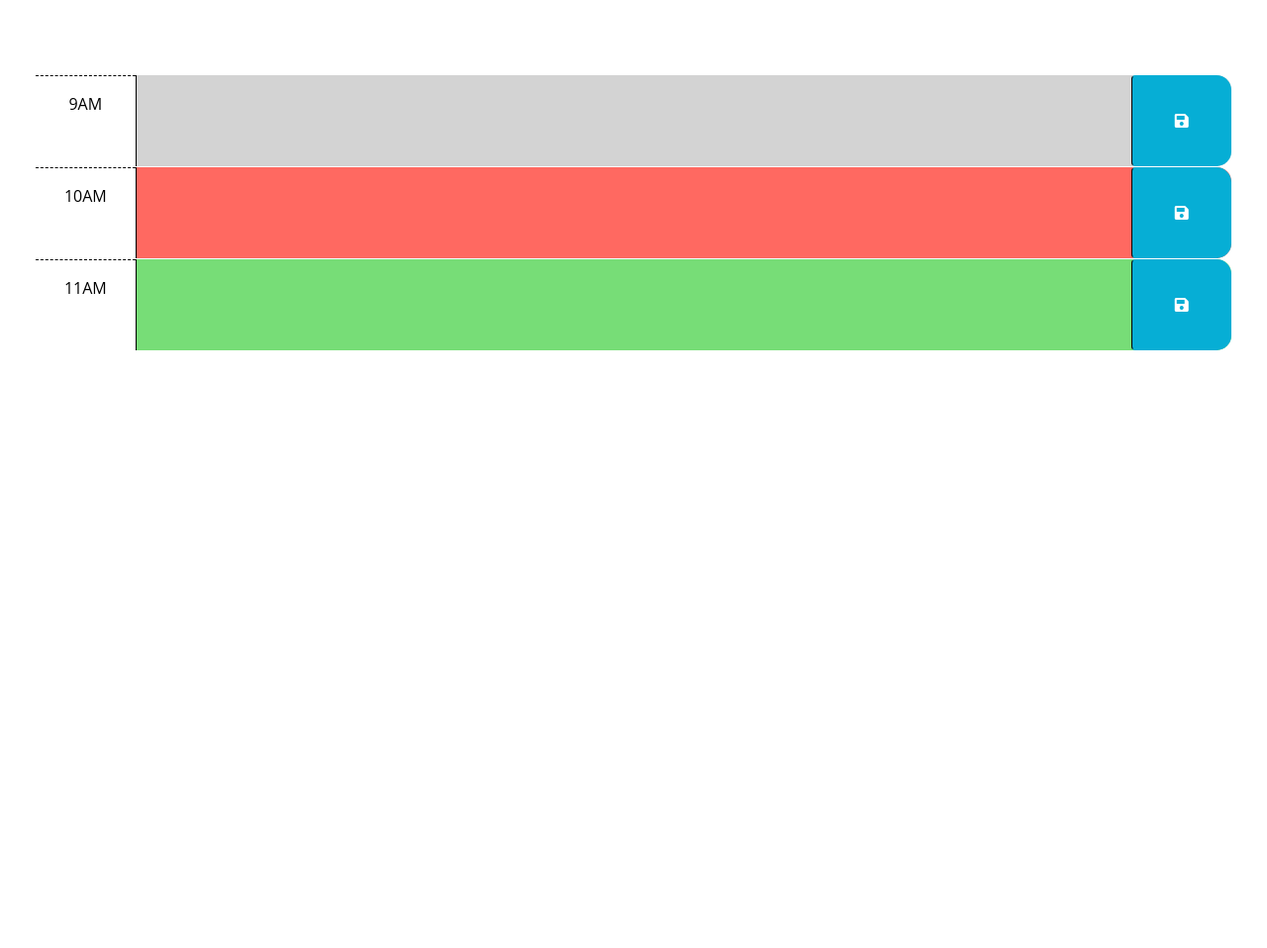
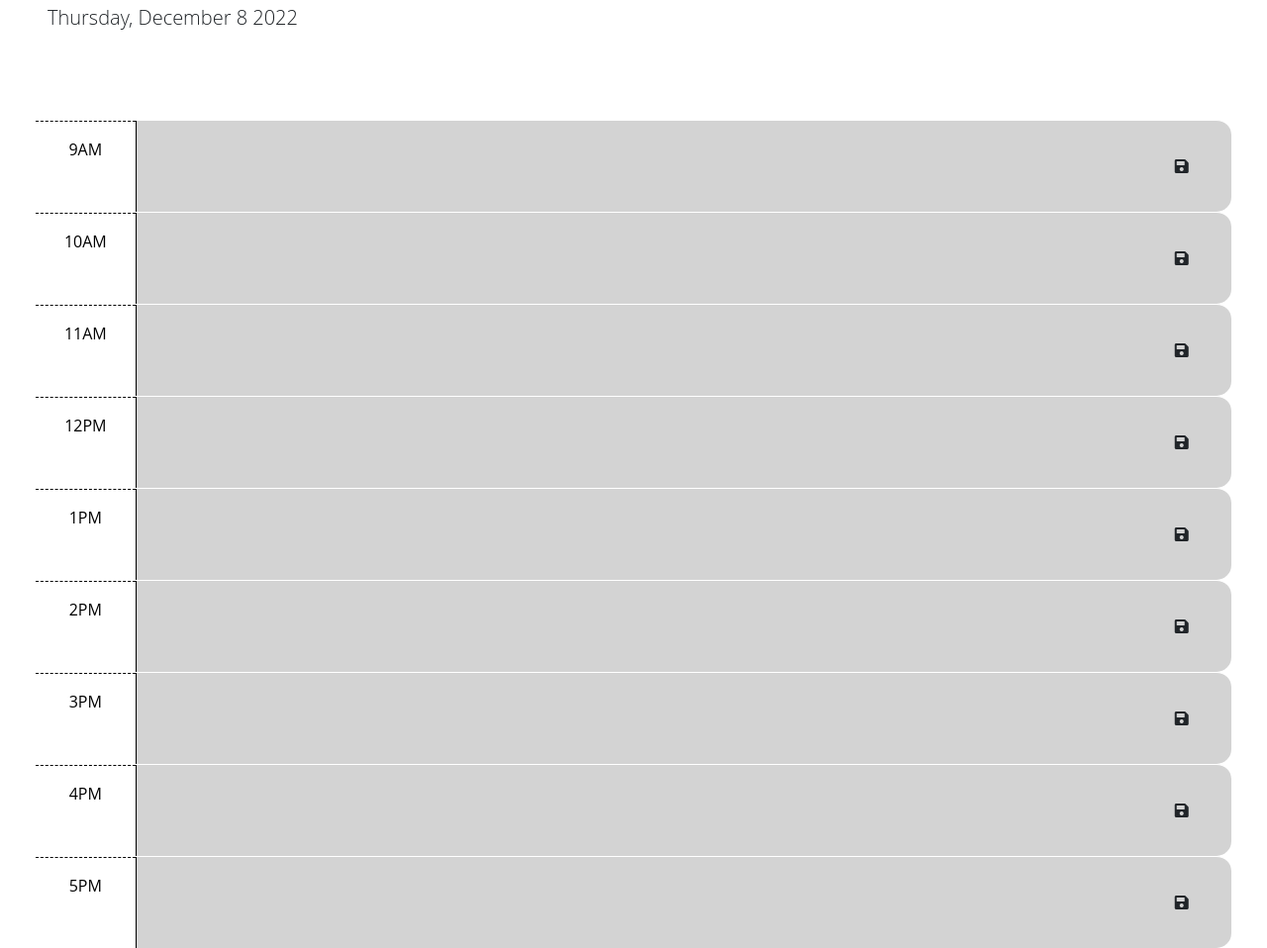
Before and after one commit to jsimps39/work-day-schedulerjs, a plain HTML site: page Develop/index.html in a window 1280 px wide. Shown: the part 176-1134 px from the top of the page at 99% size. Before the commit the page ends 800 px from the top, so only its background shows below. Drawn offline with nearby package versions, Linux system fonts and the light colour scheme.

Commit message:
added index.html cards

```diff
--- a/Develop/index.html
+++ b/Develop/index.html
@@ -1,25 +1,15 @@
 <!DOCTYPE html>
 <html lang="en">
+
 <head>
   <meta charset="UTF-8" />
   <meta name="viewport" content="width=device-width, initial-scale=1.0" />
   <meta http-equiv="X-UA-Compatible" content="ie=edge" />
-    <link
-      href="https://cdn.jsdelivr.net/npm/bootstrap@5.1.3/dist/css/bootstrap.min.css"
-      rel="stylesheet"
-      integrity="sha384-1BmE4kWBq78iYhFldvKuhfTAU6auU8tT94WrHftjDbrCEXSU1oBoqyl2QvZ6jIW3"
-      crossorigin="anonymous"
-    />
-    <link
-      rel="stylesheet"
-      href="https://use.fontawesome.com/releases/v5.8.1/css/all.css"
-      integrity="sha384-50oBUHEmvpQ+1lW4y57PTFmhCaXp0ML5d60M1M7uH2+nqUivzIebhndOJK28anvf"
-      crossorigin="anonymous"
-    />
-    <link
-      href="https://fonts.googleapis.com/css2?family=Fira+Sans:wght@400;700&display=swap"
-      rel="stylesheet"
-    />
+  <link href="https://cdn.jsdelivr.net/npm/bootstrap@5.1.3/dist/css/bootstrap.min.css" rel="stylesheet"
+    integrity="sha384-1BmE4kWBq78iYhFldvKuhfTAU6auU8tT94WrHftjDbrCEXSU1oBoqyl2QvZ6jIW3" crossorigin="anonymous" />
+  <link rel="stylesheet" href="https://use.fontawesome.com/releases/v5.8.1/css/all.css"
+    integrity="sha384-50oBUHEmvpQ+1lW4y57PTFmhCaXp0ML5d60M1M7uH2+nqUivzIebhndOJK28anvf" crossorigin="anonymous" />
+  <link href="https://fonts.googleapis.com/css2?family=Fira+Sans:wght@400;700&display=swap" rel="stylesheet" />
   <link rel="stylesheet" href="style.css" />
   <title>Work Day Scheduler</title>
 </head>
@@ -31,39 +21,73 @@
     <p id="currentDay" class="lead"></p>
   </header>
   <div class="container-fluid px-5">
-      <!-- Use class for "past", "present", and "future" to apply styles to the
-        time-block divs accordingly. The javascript will need to do this by
-        adding/removing these classes on each div by comparing the hour in the
-        id to the current hour. The html provided below is meant to be an example
-        demonstrating how the css provided can be leveraged to create the
-        desired layout and colors. The html below should be removed or updated
-        in the finished product. Remember to delete this comment once the
-        code is implemented.
-        -->
-
-      <!-- Example of a past time block. The "past" class adds a gray background color. -->
-      <div id="hour-9" class="row time-block past">
+    <div id="9" class="row time-block past">
       <div class="col-2 col-md-1 hour text-center py-3">9AM</div>
       <textarea class="col-8 col-md-10 description" rows="3"> </textarea>
-        <button class="btn saveBtn col-2 col-md-1" aria-label="save">
+      <button class="btn saveButton col-2 col-md-1" aria-label="save">
         <i class="fas fa-save" aria-hidden="true"></i>
       </button>
     </div>
 
-      <!-- Example of a present time block. The "present" class adds a red background color. -->
-      <div id="hour-10" class="row time-block present">
+    <div id="10" class="row time-block past">
       <div class="col-2 col-md-1 hour text-center py-3">10AM</div>
       <textarea class="col-8 col-md-10 description" rows="3"> </textarea>
-        <button class="btn saveBtn col-2 col-md-1" aria-label="save">
+      <button class="btn saveButton col-2 col-md-1" aria-label="save">
         <i class="fas fa-save" aria-hidden="true"></i>
       </button>
     </div>
 
-      <!-- Example of a future time block. The "future" class adds a green background color. -->
-      <div id="hour-11" class="row time-block future">
+    <div id="11" class="row time-block past">
       <div class="col-2 col-md-1 hour text-center py-3">11AM</div>
       <textarea class="col-8 col-md-10 description" rows="3"> </textarea>
-        <button class="btn saveBtn col-2 col-md-1" aria-label="save">
+      <button class="btn saveButton col-2 col-md-1" aria-label="save">
+        <i class="fas fa-save" aria-hidden="true"></i>
+      </button>
+    </div>
+
+    <div id="12" class="row time-block past">
+      <div class="col-2 col-md-1 hour text-center py-3">12PM</div>
+      <textarea class="col-8 col-md-10 description" rows="3"> </textarea>
+      <button class="btn saveButton col-2 col-md-1" aria-label="save">
+        <i class="fas fa-save" aria-hidden="true"></i>
+      </button>
+    </div>
+
+    <div id="13" class="row time-block past">
+      <div class="col-2 col-md-1 hour text-center py-3">1PM</div>
+      <textarea class="col-8 col-md-10 description" rows="3"> </textarea>
+      <button class="btn saveButton col-2 col-md-1" aria-label="save">
+        <i class="fas fa-save" aria-hidden="true"></i>
+      </button>
+    </div>
+
+    <div id="14" class="row time-block past">
+      <div class="col-2 col-md-1 hour text-center py-3">2PM</div>
+      <textarea class="col-8 col-md-10 description" rows="3"> </textarea>
+      <button class="btn saveButton col-2 col-md-1" aria-label="save">
+        <i class="fas fa-save" aria-hidden="true"></i>
+      </button>
+    </div>
+
+    <div id="15" class="row time-block past">
+      <div class="col-2 col-md-1 hour text-center py-3">3PM</div>
+      <textarea class="col-8 col-md-10 description" rows="3"> </textarea>
+      <button class="btn saveButton col-2 col-md-1" aria-label="save">
+        <i class="fas fa-save" aria-hidden="true"></i>
+      </button>
+    </div>
+
+    <div id="16" class="row time-block past">
+      <div class="col-2 col-md-1 hour text-center py-3">4PM</div>
+      <textarea class="col-8 col-md-10 description" rows="3"> </textarea>
+      <button class="btn saveButton col-2 col-md-1" aria-label="save">
+        <i class="fas fa-save" aria-hidden="true"></i>
+      </button>
+    </div>
+    <div id="17" class="row time-block past">
+      <div class="col-2 col-md-1 hour text-center py-3">5PM</div>
+      <textarea class="col-8 col-md-10 description" rows="3"> </textarea>
+      <button class="btn saveButton col-2 col-md-1" aria-label="save">
         <i class="fas fa-save" aria-hidden="true"></i>
       </button>
     </div>
@@ -71,9 +95,9 @@
 
   <script src="https://cdnjs.cloudflare.com/ajax/libs/jquery/3.2.1/jquery.min.js"></script>
   <script src="https://cdn.jsdelivr.net/npm/dayjs@1.11.3/dayjs.min.js"
-    integrity="sha256-iu/zLUB+QgISXBLCW/mcDi/rnf4m4uEDO0wauy76x7U="
-    crossorigin="anonymous"></script>
+    integrity="sha256-iu/zLUB+QgISXBLCW/mcDi/rnf4m4uEDO0wauy76x7U=" crossorigin="anonymous"></script>
 
   <script src="script.js"></script>
 </body>
+
 </html>
--- a/Develop/script.js
+++ b/Develop/script.js
@@ -1,23 +1,29 @@
-// Wrap all code that interacts with the DOM in a call to jQuery to ensure that
-// the code isn't run until the browser has finished rendering all the elements
-// in the html.
 $(function () {
-  // TODO: Add a listener for click events on the save button. This code should
-  // use the id in the containing time-block as a key to save the user input in
-  // local storage. HINT: What does `this` reference in the click listener
-  // function? How can DOM traversal be used to get the "hour-x" id of the
-  // time-block containing the button that was clicked? How might the id be
-  // useful when saving the description in local storage?
-  //
-  // TODO: Add code to apply the past, present, or future class to each time
-  // block by comparing the id to the current hour. HINTS: How can the id
-  // attribute of each time-block be used to conditionally add or remove the
-  // past, present, and future classes? How can Day.js be used to get the
-  // current hour in 24-hour time?
-  //
-  // TODO: Add code to get any user input that was saved in localStorage and set
-  // the values of the corresponding textarea elements. HINT: How can the id
-  // attribute of each time-block be used to do this?
-  //
-  // TODO: Add code to display the current date in the header of the page.
+  var currentHour = dayjs().hour();
+  //console.log(currentHour);
+  $('.time-block').on('click', '.saveButton', function () {
+    var input = $(this).prev().val();
+    var id = $(this).parent().attr('id');
+    localStorage.setItem(id, input);
+  });
+
+
+  $('.time-block').each(function () {
+    var hour = $(this).attr('id');
+    console.log(hour);
+    console.log(currentHour);
+    if (hour < currentHour) {
+      $(this).addClass('past');
+    } else if (hour === currentHour) {
+      $(this).addClass('present')
+    } else {
+      $(this).addClass('future');
+    }
+
+    var text = localStorage.getItem($(this).attr('id'));
+
+    $(this).find('.description').val(text);
+  });
+
+  $('#currentDay').text(dayjs().format('dddd, MMMM D YYYY'))
 });
```
Lines whose indentation alone changed are shown as unchanged.
